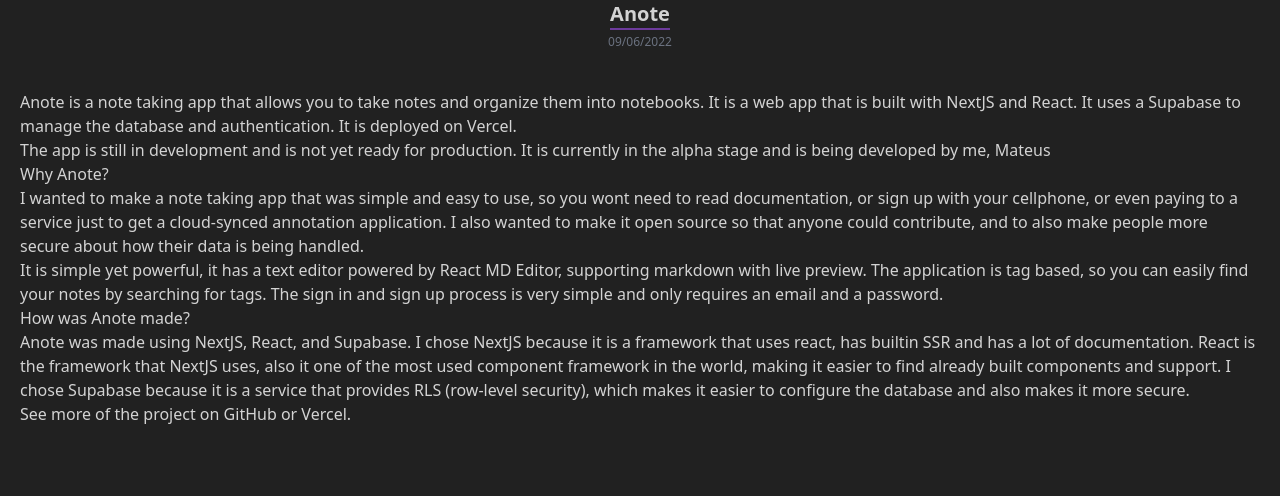
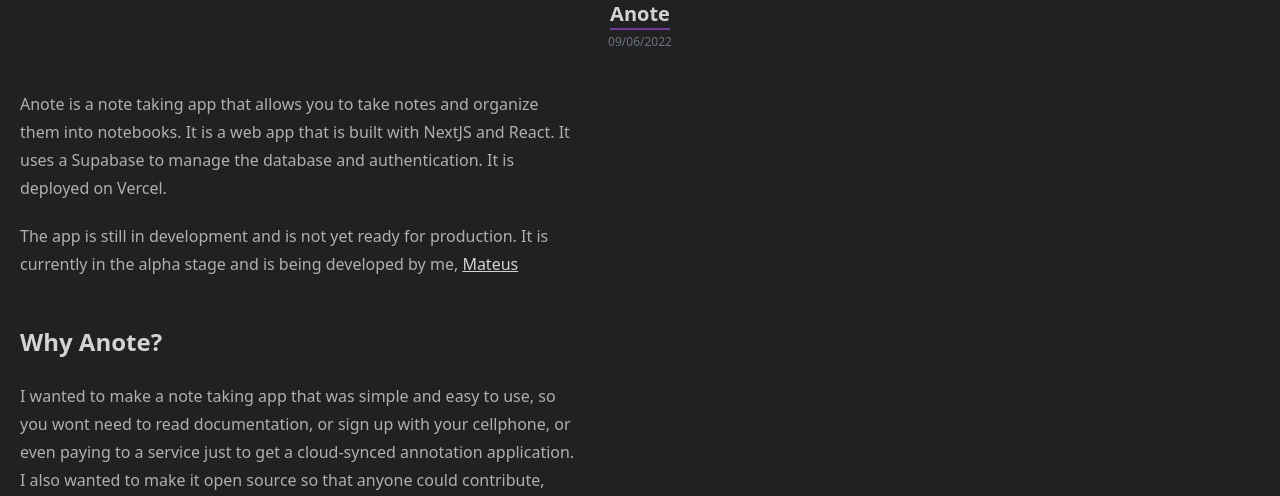
Before and after one commit to mateusdcc/myblog, a Next.js app: page /anote in a window 1280 px wide. Shown: the part 204-700 px from the top of the page. Built offline with nearby package versions, Linux system fonts and the light colour scheme.

Commit message:
Adding tailwindcss typography

```diff
--- a/pages/[slug].js
+++ b/pages/[slug].js
@@ -8,7 +8,7 @@ const Post = ({ title, date, markdown }) => (
       <h1 className="text-xl font-bold border-b-2 border-secondary">{title}</h1>
       <time className="font-extralight text-xs text-gray-500">{date}</time>
     </div>
-    <div className="p-5">
+    <div className="p-5 prose lg:proxe-xl">
       <ReactMarkdown remarkPlugins={[remarkGfm]} children={markdown}
         components={{
           table: props => {
```
